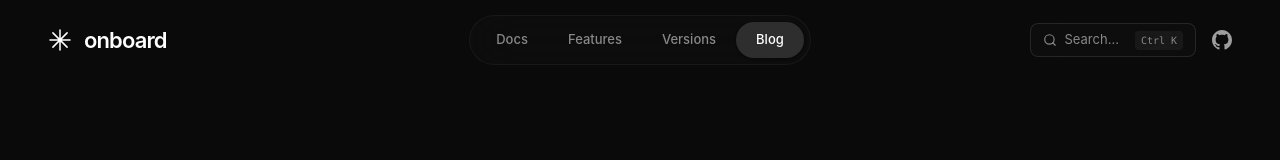
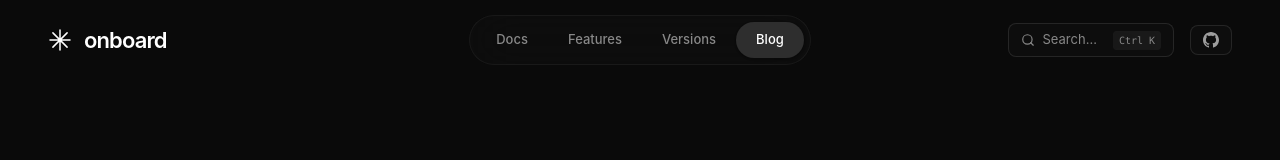
Before and after one commit to animesh-94/Onboard-CLI, a React (Vite) app in the folder ui/: page /blog/1 in a window 1280 px wide. Shown: the top 160 px of the page. Built offline with nearby package versions, Linux system fonts and the light colour scheme; no server answers.

Commit message:
feat: add live GitHub star count to Navbar and remove horizontal scroll

```diff
--- a/ui/src/components/Navbar.tsx
+++ b/ui/src/components/Navbar.tsx
@@ -1,4 +1,4 @@
-import { useState } from 'react';
+import { useState, useEffect } from 'react';
 import { motion, AnimatePresence } from 'framer-motion';
 import { Link, useLocation } from 'react-router-dom';
 import { Menu, X, Search } from 'lucide-react';
@@ -9,6 +9,18 @@ export default function Navbar() {
   const location = useLocation();
   const path = location.pathname;
   const [isOpen, setIsOpen] = useState(false);
+  const [stars, setStars] = useState<number | null>(null);
+
+  useEffect(() => {
+    fetch('https://api.github.com/repos/animesh-94/Onboard-CLI')
+      .then(res => res.json())
+      .then(data => {
+        if (data.stargazers_count !== undefined) {
+          setStars(data.stargazers_count);
+        }
+      })
+      .catch(console.error);
+  }, []);
 
   return (
     <motion.nav
@@ -83,9 +95,14 @@ export default function Navbar() {
             href="https://github.com/animesh-94/Onboard-CLI"
             target="_blank"
             rel="noreferrer"
-            className="text-white/60 hover:text-white transition-colors"
+            className="flex items-center gap-2 px-3 py-1.5 bg-[#1A1A1A]/30 backdrop-blur-xl hover:bg-[#1A1A1A]/80 border border-white/10 rounded-lg text-white/60 hover:text-white transition-all"
           >
-            <Github size={20} />
+            <Github size={16} />
+            {stars !== null && (
+              <span className="text-[13px] font-medium border-l border-white/10 pl-2 ml-1">
+                {stars.toLocaleString()}
+              </span>
+            )}
           </a>
         </div>
 
```
